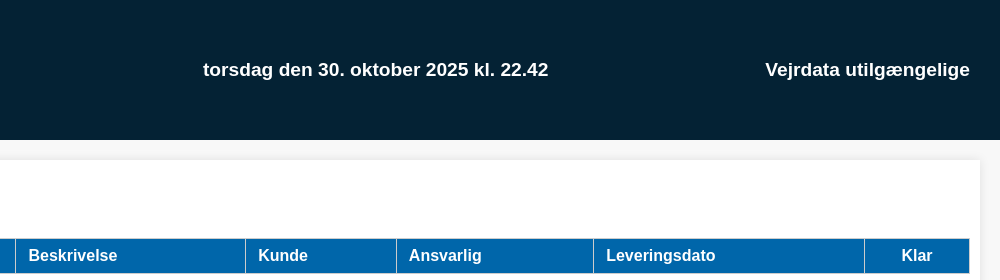
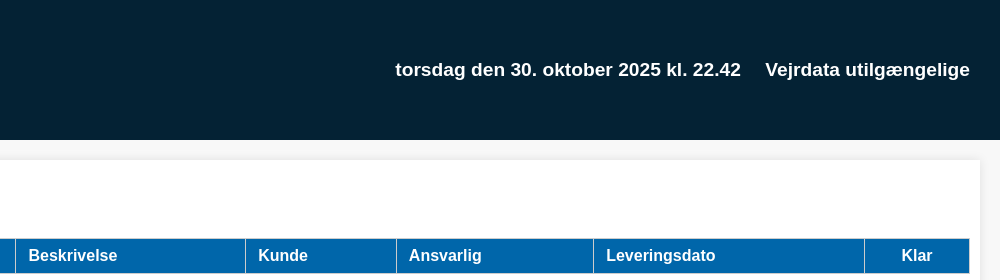
Before and after one commit to kennethjespersen/infotv, a plain HTML site: page index.html in a window 1280 px wide. Shown: the top 280 px of the page, 280-1280 px from the left. Drawn offline with Linux system fonts and the light colour scheme; no server answers.

Commit message:
Update index.html

```diff
--- a/index.html
+++ b/index.html
@@ -8,8 +8,12 @@
 <body>
   <header>
     <img src="logo.svg" alt="" id="logo.svg" style="height:100px; width:auto;">
-    <p id="date"></p>
-	<p id="weather"></p>
+
+    <!-- Ny container for dato og vejr -->
+    <div id="datetime-weather">
+      <span id="date"></span>
+      <span id="weather"></span>
+    </div>
   </header>
 
   <div class="container">
@@ -29,11 +33,11 @@
         <tbody></tbody>
       </table>
     </section>
+  </div>
 
-<div id="nyheder-wrapper">
-  <div id="nyheder">Indlæser nyheder...</div>
-</div>
-
+  <div id="nyheder-wrapper">
+    <div id="nyheder">Indlæser nyheder...</div>
+  </div>
 
 <script src="script.js"></script>
 </body>
```
